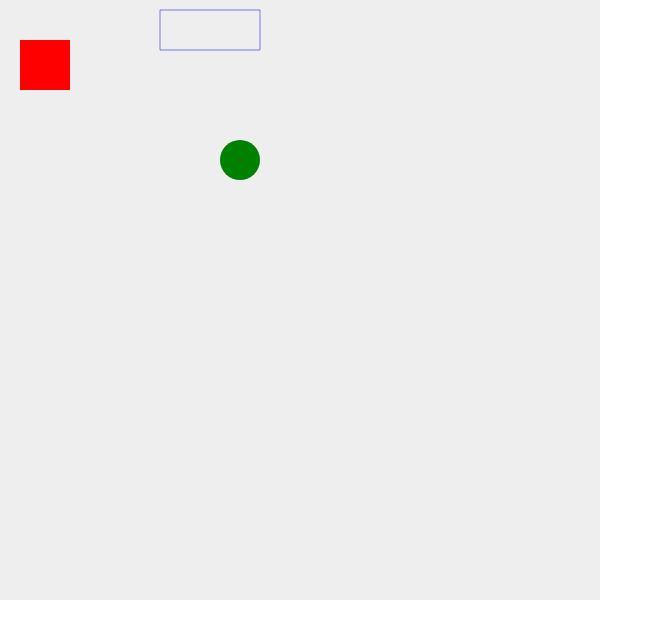
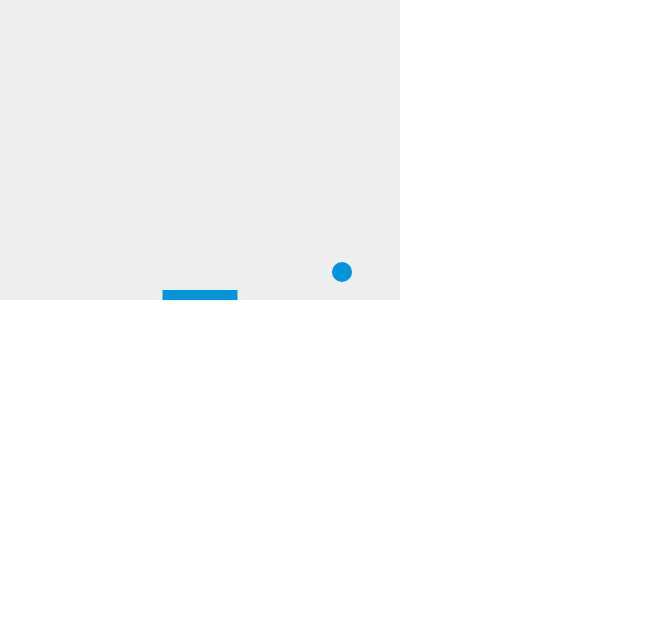
Before and after one commit to hueblerw/Will_battlefield_game, a plain HTML site: page index.html in a window 1280 px wide. Shown: the whole page, without its empty margins (0-663 px from the left). Drawn offline with nearby package versions, Linux system fonts and the light colour scheme.

Commit message:
Up to the point where we can play with ball bouncing off the paddle and lose

```diff
--- a/index.html
+++ b/index.html
@@ -20,30 +20,108 @@
 	</head>
 	<body>
 	  <div id="board_container">
-    <canvas id="myCanvas" width="600" height="600"></canvas>
+	    <canvas id="myCanvas" width="400" height="300"></canvas>
 	  </div>
-
 	  <script>
 		var canvas = document.getElementById("myCanvas");
+		// canvas.width = "400";
 		var ctx = canvas.getContext("2d");
+		document.addEventListener("keydown", keyDownHandler, false);
+		document.addEventListener("keyup", keyUpHandler, false);
 
+		var x = canvas.width/2;
+		var y = canvas.height-30;
+		var dx = 2;
+		var dy = -2;
+		var ballRadius = 10;
+		var paddleHeight = 10;
+		var paddleWidth = 75;
+		var paddleX = (canvas.width-paddleWidth)/2;
+		var rightPressed = false;
+		var leftPressed = false;
+
+		var brickRowCount = 3;
+		var brickColumnCount = 5;
+		var brickWidth = 75;
+		var brickHeight = 20;
+		var brickPadding = 10;
+		var brickOffsetTop = 30;
+		var brickOffsetLeft = 30;
+
+		var bricks = [];
+		for(c=0; c<brickColumnCount; c++) {
+		    bricks[c] = [];
+		    for(r=0; r<brickRowCount; r++) {
+		        bricks[c][r] = { x: 0, y: 0 };
+		    }
+		}
+
+		function keyDownHandler(event) {
+		    if(event.keyCode == 39) {
+		        rightPressed = true;
+		    }
+		    else if(event.keyCode == 37) {
+		        leftPressed = true;
+		    }
+		}
+
+		function keyUpHandler(event) {
+		    if(event.keyCode == 39) {
+		        rightPressed = false;
+		    }
+		    else if(event.keyCode == 37) {
+		        leftPressed = false;
+		    }
+		}
+
+		function drawBall() {
 		    ctx.beginPath();
-	ctx.rect(20, 40, 50, 50);
-	ctx.fillStyle = "#FF0000";
+		    ctx.arc(x, y, ballRadius, 0, Math.PI*2);
+		    ctx.fillStyle = "#0095DD";
 		    ctx.fill();
 		    ctx.closePath();
+		}
 
+		function drawPaddle() {
 		    ctx.beginPath();
-	ctx.arc(240, 160, 20, 0, Math.PI*2, false);
-	ctx.fillStyle = "green";
+		    ctx.rect(paddleX, canvas.height-paddleHeight, paddleWidth, paddleHeight);
+		    ctx.fillStyle = "#0095DD";
 		    ctx.fill();
 		    ctx.closePath();
+		}
 
-	ctx.beginPath();
-	ctx.rect(160, 10, 100, 40);
-	ctx.strokeStyle = "rgba(0, 0, 255, 0.5)";
-	ctx.stroke();
-	ctx.closePath();
+		function draw() {
+		    ctx.clearRect(0, 0, canvas.width, canvas.height);
+		    drawBall();
+		    drawPaddle();
+
+		    if(x + dx > canvas.width-ballRadius || x + dx < ballRadius) {
+		        dx = -dx;
+		    }
+		    if(y + dy < ballRadius) {
+			    dy = -dy;
+			} else if(y + dy > canvas.height-ballRadius) {
+			    if(x > paddleX && x < paddleX + paddleWidth) {
+			        dy = -dy;
+			    }
+			    else {
+			        alert("GAME OVER");
+			        document.location.reload();
+			    }
+			}
+
+		    if(rightPressed && paddleX < canvas.width-paddleWidth) {
+			    paddleX += 7;
+			}
+			else if(leftPressed && paddleX > 0) {
+			    paddleX -= 7;
+			}
+
+		    x += dx;
+		    y += dy;
+		}
+
+		setInterval(draw, 10);
 	  </script>
 
 	</body>
```
Lines whose indentation alone changed are shown as unchanged.
